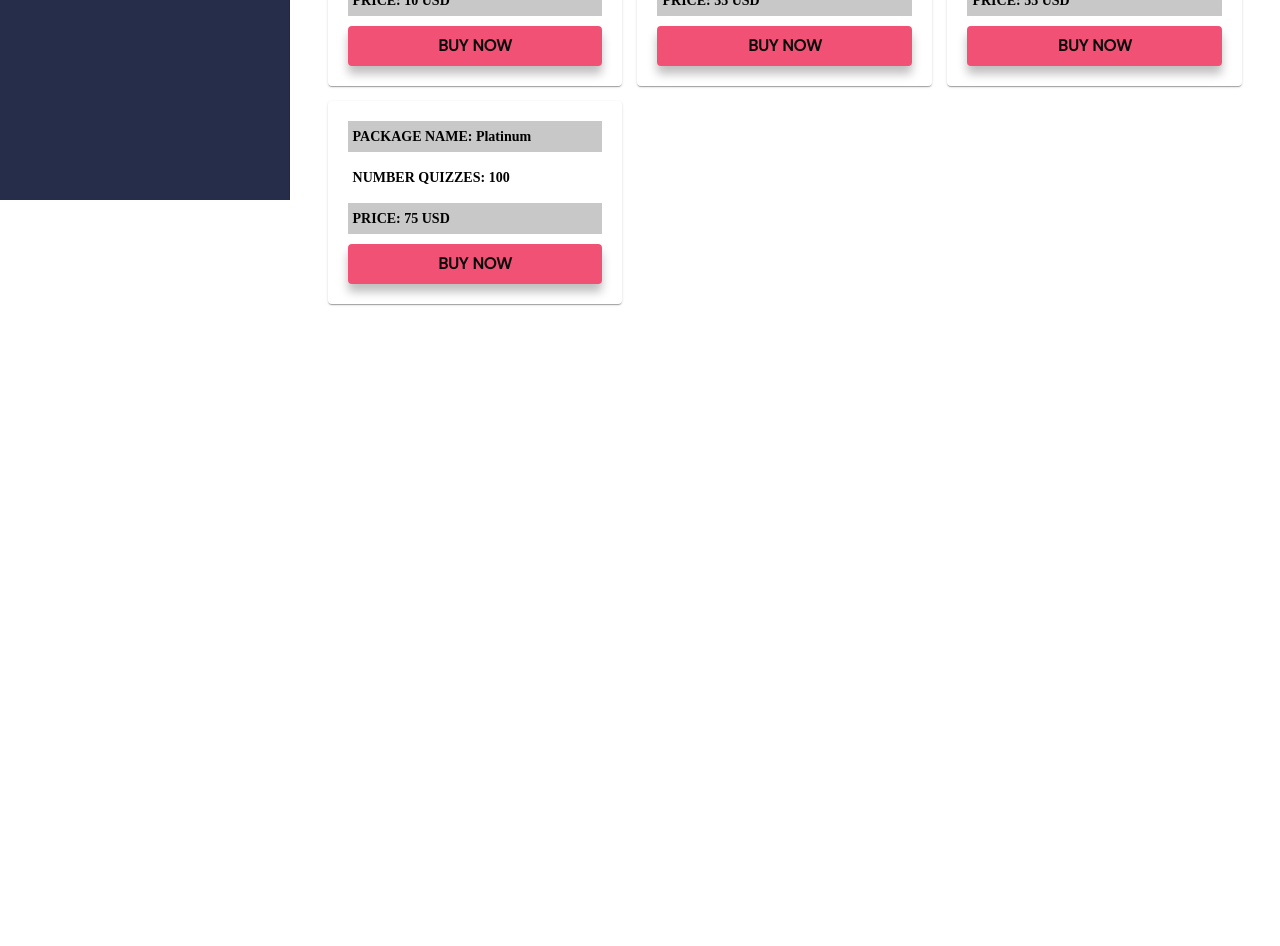
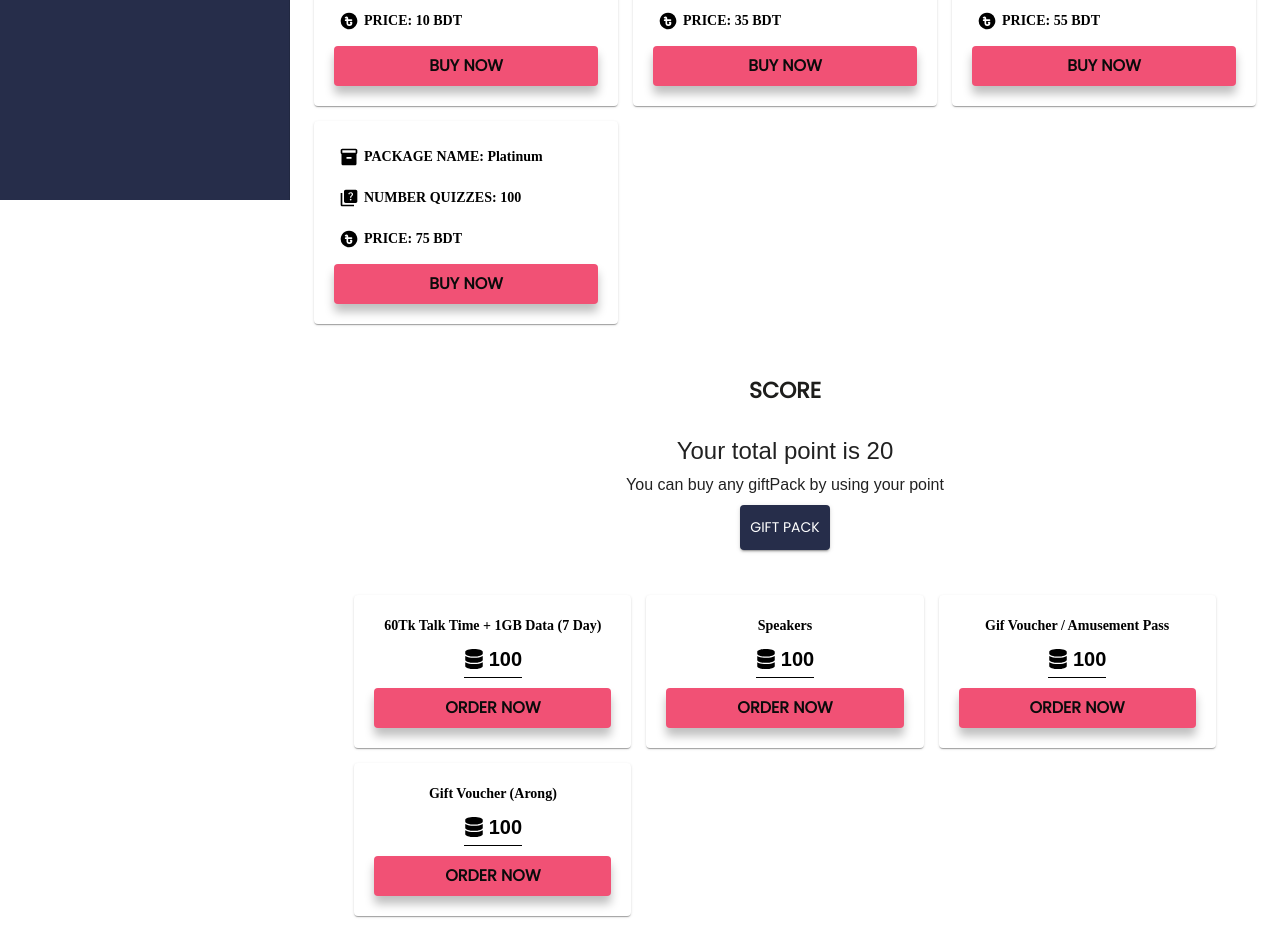
Before and after one commit to iamzubair6/quize, a React (Vite) app: page /dashboard in a window 1280 px wide. Shown: the part 600-1546 px from the top of the page. Before the commit the page ends 934 px from the top, so only its background shows below. Built offline with nearby package versions, Linux system fonts and the light colour scheme.

Commit message:
ref: Score section complete with modal

```diff
--- /dev/null
+++ b/src/Components/Score/GiftPackOrderDialog.jsx
@@ -0,0 +1,97 @@
+import CloseIcon from "@mui/icons-material/Close";
+import ShoppingCartIcon from "@mui/icons-material/ShoppingCart";
+import { LoadingButton } from "@mui/lab";
+import {
+  Box,
+  Button,
+  Dialog,
+  DialogActions,
+  DialogContent,
+  DialogContentText,
+  DialogTitle,
+  IconButton,
+  Typography,
+} from "@mui/material";
+const GiftPackOrderDialog = ({ open = false, handleClose = () => null }) => {
+  return (
+    <Dialog
+      open={open}
+      onClose={handleClose}
+      aria-labelledby="alert-dialog-title"
+      aria-describedby="alert-dialog-description"
+    >
+      <DialogTitle
+        component="div"
+        id="alert-dialog-title"
+        sx={{
+          display: "flex",
+          justifyContent: "space-between",
+          alignItems: "center",
+        }}
+      >
+        <Box sx={{ display: "flex", alignItems: "center", gap: "10px" }}>
+          <ShoppingCartIcon />
+          <Typography variant="h5">Buy This Gift Pack</Typography>
+        </Box>
+        <IconButton
+          onClick={() => handleClose()}
+          sx={{
+            bgcolor: "textGray",
+            height: "24px",
+            width: "24px",
+            borderRadius: "5px",
+            "&:hover": {
+              bgcolor: "lightGray",
+            },
+          }}
+        >
+          <CloseIcon />
+        </IconButton>
+      </DialogTitle>
+      <DialogContent
+        sx={{
+          minHeight: "60px",
+          minWidth: "500px",
+        }}
+      >
+        <DialogContentText id="alert-dialog-description">
+          Are you sure you want to buy this gift pack?
+        </DialogContentText>
+      </DialogContent>
+      <DialogActions sx={{ mb: "20px", gap: "16px", pr: "24px" }}>
+        <Button
+          variant="contained"
+          onClick={() => handleClose()}
+          sx={{
+            color: "black",
+            borderRadius: "6px",
+            bgcolor: "rgba(168, 170, 174, 0.16)",
+            "&:hover": {
+              bgcolor: "rgba(168, 170, 174, 0.16)",
+            },
+          }}
+        >
+          Cancel
+        </Button>
+        <LoadingButton
+          variant="contained"
+          //   loading={isLoading}
+          //   onClick={deleteMutation}
+          autoFocus
+          sx={{
+            color: "textWhite",
+            borderRadius: "6px",
+            bgcolor: "#EA5046",
+            "&:hover": {
+              bgcolor: "#EA5046",
+            },
+          }}
+        >
+          Confirm
+        </LoadingButton>
+      </DialogActions>
+    </Dialog>
+  );
+};
+
+export default GiftPackOrderDialog;
--- /dev/null
+++ b/src/Components/Score/ScoreCard.jsx
@@ -0,0 +1,75 @@
+import { Box, Button, Divider, Grid, Paper, Typography } from "@mui/material";
+import { useState } from "react";
+import { FaDatabase } from "react-icons/fa";
+import GiftPackOrderDialog from "./GiftPackOrderDialog";
+
+const ScoreCard = () => {
+  const [open, setOpen] = useState(false);
+  return (
+    <Grid
+      container
+      columnSpacing={"15px"}
+      rowSpacing={"15px"}
+      sx={{ mt: "20px" }}
+    >
+      {[
+        "60Tk Talk Time + 1GB Data (7 Day)",
+        "Speakers",
+        "Gif Voucher / Amusement Pass",
+        "Gift Voucher (Arong)",
+      ].map((item, idx) => {
+        return (
+          <Grid key={idx} item xs={12} sm={6} md={4} lg={4}>
+            <Paper
+              sx={{
+                p: "20px",
+                display: "flex",
+                alignItems: "center",
+                justifyContent: "center",
+                flexDirection: "column",
+                gap: "10px",
+              }}
+            >
+              <Typography variant="body2" sx={{ color: "black" }}>
+                {item}
+              </Typography>
+              <Box
+                sx={{
+                  display: "flex",
+                  gap: "5px",
+                  flexDirection: "column",
+                  justifyContent: "center",
+                }}
+              >
+                <Typography
+                  variant="body6"
+                  sx={{
+                    color: "black",
+                    fontWeight: 600,
+                    display: "flex",
+                    gap: "5px",
+                    alignItems: "center",
+                  }}
+                >
+                  <FaDatabase />
+                  100
+                </Typography>
+                <Divider sx={{ borderColor: "black" }} />
+              </Box>
+              <Button
+                variant="buttonOne"
+                fullWidth
+                onClick={() => setOpen(true)}
+              >
+                ORDER NOW
+              </Button>
+            </Paper>
+          </Grid>
+        );
+      })}
+      <GiftPackOrderDialog open={open} handleClose={() => setOpen(false)} />
+    </Grid>
+  );
+};
+
+export default ScoreCard;
--- a/src/Layouts/ThemeLayout.jsx
+++ b/src/Layouts/ThemeLayout.jsx
@@ -151,7 +151,7 @@ const ThemeLayout = ({ children }) => {
           h5: {
             fontFamily: "Lato",
             fontStyle: "normal",
-            fontWeight: "700",
+            fontWeight: 700,
             fontSize: "18px",
             lineHeight: "26px",
           },
@@ -164,6 +164,56 @@ const ThemeLayout = ({ children }) => {
             color: "#999",
           },
         },
+        variants: [
+          {
+            props: { variant: "body3" },
+            style: {
+              display: "block",
+              fontSize: "28px",
+              lineHeight: "33px",
+            },
+          },
+          {
+            props: { variant: "body4" },
+            style: {
+              display: "block",
+              fontSize: "24px",
+              lineHeight: "28px",
+            },
+          },
+          {
+            props: { variant: "body5" },
+            style: {
+              display: "block",
+              fontSize: "22px",
+              lineHeight: "26px",
+            },
+          },
+          {
+            props: { variant: "body6" },
+            style: {
+              display: "block",
+              fontSize: "20px",
+              lineHeight: "26px",
+            },
+          },
+          {
+            props: { variant: "body7" },
+            style: {
+              display: "block",
+              fontSize: "18px",
+              lineHeight: "21px",
+            },
+          },
+          {
+            props: { variant: "body8" },
+            style: {
+              display: "block",
+              fontSize: "16px",
+              lineHeight: "20px",
+            },
+          },
+        ],
       },
       MuiButton: {
         variants: [
@@ -181,6 +231,20 @@ const ThemeLayout = ({ children }) => {
               },
             },
           },
+          // {
+          //   props: { variant: "buttonTwo" },
+          //   style: {
+          //     textTransform: "none",
+          //     color: "#0B0B0B",
+          //     fontSize: "16px",
+          //     fontWeight: 600,
+          //     boxShadow: "0px 8px 10px rgba(0, 0, 0, 0.25)",
+          //     backgroundColor: "#f15175",
+          //     "&:hover": {
+          //       backgroundColor: "#f15175E6",
+          //     },
+          //   },
+          // },
         ],
       },
     },
--- a/src/Pages/BuyQuiz/BuyQuiz.jsx
+++ b/src/Pages/BuyQuiz/BuyQuiz.jsx
@@ -1,6 +1,9 @@
 import BuyQuizDialog from "@/Components/Quiz/BuyQuizDialog";
+import InventoryIcon from "@mui/icons-material/Inventory";
+import QuizIcon from "@mui/icons-material/Quiz";
 import { Button, Grid, Paper, Typography } from "@mui/material";
 import { useState } from "react";
+import { TbCoinTakaFilled } from "react-icons/tb";
 
 const BuyQuiz = () => {
   const [open, setOpen] = useState(false);
@@ -11,7 +14,7 @@ const BuyQuiz = () => {
     { packageName: "Platinum", numQuizzes: 100, price: 75 },
   ];
   return (
-    <Grid container columnSpacing={"15px"} rowGap={"15px"}>
+    <Grid container columnSpacing={"15px"} rowSpacing={"15px"}>
       {packages.map((item, idx) => {
         return (
           <Grid item xs={12} sm={6} md={4} lg={4} key={idx}>
@@ -27,24 +30,40 @@ const BuyQuiz = () => {
                 variant="body2"
                 sx={{
                   color: "black",
-                  bgcolor: "textBodyGray",
                   p: "5px",
+                  display: "flex",
+                  gap: "5px",
+                  alignItems: "center",
                 }}
               >
-                PACKAGE NAME: {item?.packageName}
+                <InventoryIcon sx={{ fontSize: "20px" }} /> PACKAGE NAME:{" "}
+                {item?.packageName}
               </Typography>
-              <Typography variant="body2" sx={{ p: "5px", color: "black" }}>
-                NUMBER QUIZZES: {item?.numQuizzes}
+              <Typography
+                variant="body2"
+                sx={{
+                  p: "5px",
+                  color: "black",
+                  display: "flex",
+                  gap: "5px",
+                  alignItems: "center",
+                }}
+              >
+                <QuizIcon sx={{ fontSize: "20px" }} /> NUMBER QUIZZES:{" "}
+                {item?.numQuizzes}
               </Typography>
               <Typography
                 variant="body2"
                 sx={{
                   color: "black",
-                  bgcolor: "textBodyGray",
                   p: "5px",
+                  display: "flex",
+                  gap: "5px",
+                  alignItems: "center",
                 }}
               >
-                PRICE: {item?.price} USD
+                <TbCoinTakaFilled style={{ fontSize: "20px" }} />
+                PRICE: {item?.price} BDT
               </Typography>
               <Button
                 variant="buttonOne"
@@ -57,11 +76,7 @@ const BuyQuiz = () => {
           </Grid>
         );
       })}
-      <BuyQuizDialog
-        open={open}
-        setOpen={setOpen}
-        handleClose={() => setOpen(false)}
-      />
+      <BuyQuizDialog open={open} handleClose={() => setOpen(false)} />
     </Grid>
   );
 };
--- a/src/Pages/Dashboard/UserDashBoard.jsx
+++ b/src/Pages/Dashboard/UserDashBoard.jsx
@@ -1,6 +1,7 @@
 import BuyQuiz from "@/Pages/BuyQuiz/BuyQuiz";
 import SportsEsportsIcon from "@mui/icons-material/SportsEsports";
 import { Box, Typography } from "@mui/material";
+import Score from "@pages/Score/Score";
 
 const UserDashBoard = () => {
   return (
@@ -33,12 +34,11 @@ const UserDashBoard = () => {
           PLAY QUIZ
         </Typography>
       </Box>
-      <Box>
-        <Typography variant="h2" textAlign={"center"} sx={{ pb: "30px" }}>
-          Buy Quiz Packages
-        </Typography>
-        <BuyQuiz />
-      </Box>
+      <Typography variant="h2" textAlign={"center"}>
+        Buy Quiz Packages
+      </Typography>
+      <BuyQuiz />
+      <Score />
     </Box>
   );
 };
--- /dev/null
+++ b/src/Pages/Score/Score.jsx
@@ -0,0 +1,32 @@
+import ScoreCard from "@/Components/Score/ScoreCard";
+import { Box, Button, Typography } from "@mui/material";
+
+const Score = () => {
+  return (
+    <Box>
+      <Typography variant="h2" textAlign={"center"} sx={{ pb: "30px" }}>
+        SCORE
+      </Typography>
+      <Box
+        sx={{
+          display: "flex",
+          justifyContent: "center",
+          alignItems: "center",
+          flexDirection: "column",
+          gap: "10px",
+        }}
+      >
+        <Typography variant="body4">Your total point is 20</Typography>
+        <Typography variant="body8">
+          You can buy any giftPack by using your point
+        </Typography>
+        <Button variant="contained" sx={{ p: "10px" }}>
+          Gift Pack
+        </Button>
+        <ScoreCard />
+      </Box>
+    </Box>
+  );
+};
+
+export default Score;
```
